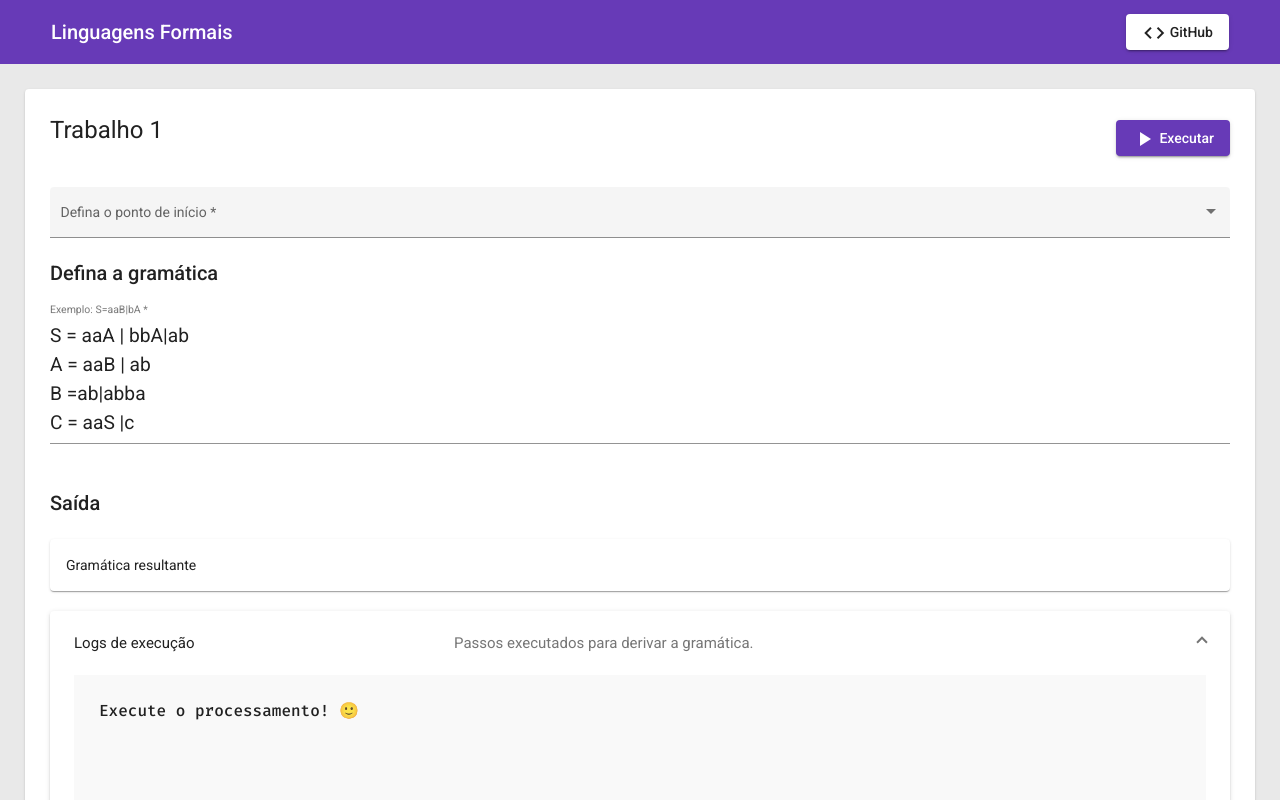
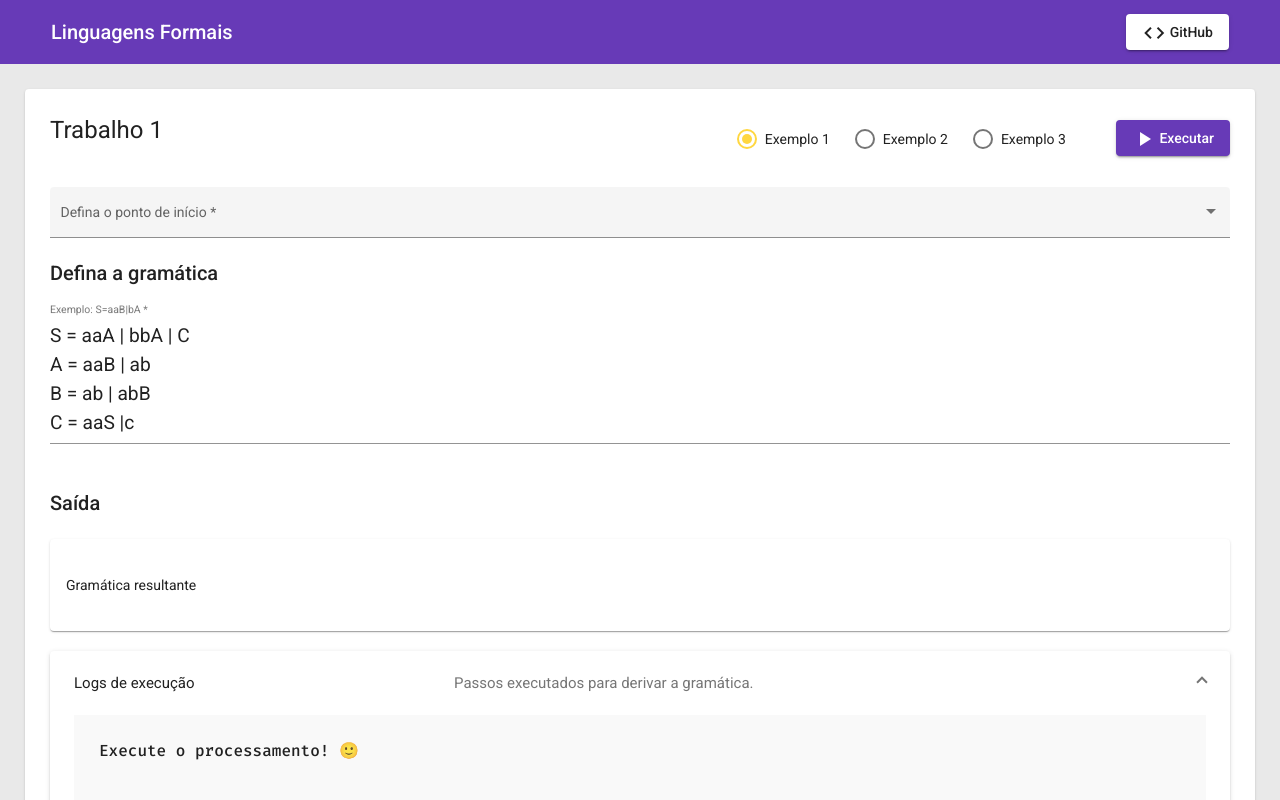
Before and after one commit to tiagoboeing/linguagens-formais, an Angular app: page /#/ in a window 1280 px wide. Shown: the top 800 px of the page. Built offline with nearby package versions, Linux system fonts and the light colour scheme.

Commit message:
3 Examples

```diff
--- a/src/app/app.module.ts
+++ b/src/app/app.module.ts
@@ -8,12 +8,13 @@ import { BrowserAnimationsModule } from '@angular/platform-browser/animations';
 import { AppRoutingModule } from './app-routing.module';
 import { AppComponent } from './app.component';
 import { Test1Component } from './test1/test1.component';
-import { ReactiveFormsModule } from '@angular/forms';
+import { FormsModule, ReactiveFormsModule } from '@angular/forms';
 import { MatSelectModule } from '@angular/material/select';
 import { MatSnackBarModule } from '@angular/material/snack-bar';
 import { MatCardModule } from '@angular/material/card';
 import { MatGridListModule } from '@angular/material/grid-list';
 import { MatExpansionModule } from '@angular/material/expansion';
+import { MatRadioModule } from '@angular/material/radio';
 
 @NgModule({
   declarations: [AppComponent, Test1Component],
@@ -27,9 +28,11 @@ import { MatExpansionModule } from '@angular/material/expansion';
     MatExpansionModule,
     MatGridListModule,
     MatIconModule,
+    MatRadioModule,
     MatSelectModule,
     MatSnackBarModule,
     MatToolbarModule,
+    FormsModule,
     ReactiveFormsModule,
   ],
   providers: [],
--- /dev/null
+++ b/src/app/test1/gramatics.ts
@@ -0,0 +1,13 @@
+export const example1 = `S = aaA | bbA | C
+A = aaB | ab
+B = ab | abB
+C = aaS |c`;
+
+export const example2 = `S = ABC
+C = aB | c
+B = b | bA
+A = a`;
+
+export const example3 = `S = ASBB | BSAA | abcA
+A = bb | baB
+B = aA | abB`;
--- a/src/app/test1/test1.component.html
+++ b/src/app/test1/test1.component.html
@@ -1,9 +1,22 @@
 <header>
   <h1>Trabalho 1</h1>
-  <button mat-raised-button color="primary" (click)="execute()">
-    <mat-icon>play_arrow</mat-icon>
-    Executar
-  </button>
+
+  <div>
+    <mat-radio-group
+      aria-label="Select an option"
+      style="margin-right: 25px"
+      (change)="exampleChanges($event)"
+    >
+      <mat-radio-button value="example1" checked>Exemplo 1</mat-radio-button>
+      <mat-radio-button value="example2">Exemplo 2</mat-radio-button>
+      <mat-radio-button value="example3">Exemplo 3</mat-radio-button>
+    </mat-radio-group>
+
+    <button mat-raised-button color="primary" (click)="execute()">
+      <mat-icon>play_arrow</mat-icon>
+      Executar
+    </button>
+  </div>
 </header>
 
 <section id="gramatic" [formGroup]="form">
@@ -57,7 +70,7 @@
               Processamento finalizado em
               {{ getExecutionDuration() }} milisegundos
               <span *ngIf="stats.steps; let steps">
-                em {{ steps }} iterações
+                em {{ steps }} iterações na pilha
               </span>
             </b>
           </div>
@@ -99,7 +112,7 @@
           <div>
             Tempo de execução: {{ getExecutionDuration() }} milisegundos
           </div>
-          <div>{{ stats?.steps }} passos executados</div>
+          <div>{{ stats?.steps }} iterações realizadas na pilha</div>
         </div>
       </mat-expansion-panel>
     </mat-accordion>
--- a/src/app/test1/test1.component.scss
+++ b/src/app/test1/test1.component.scss
@@ -10,6 +10,15 @@ header {
   flex-direction: row;
   align-items: center;
   justify-content: space-between;
+
+  div {
+    display: flex;
+    align-items: center;
+  }
+
+  mat-radio-button {
+    margin-right: 25px;
+  }
 }
 
 .row {
@@ -27,9 +36,10 @@ header {
 
 #output {
   margin-top: 25px;
+  word-break: break-all;
+  line-height: 60px;
 
   .result {
-    margin: 35px 0;
     font-size: 40px;
   }
 
--- a/src/app/test1/test1.component.ts
+++ b/src/app/test1/test1.component.ts
@@ -6,7 +6,9 @@ import {
   FormGroup,
   Validators,
 } from '@angular/forms';
+import { MatRadioChange } from '@angular/material/radio';
 import { MatSnackBar } from '@angular/material/snack-bar';
+import { example1, example2, example3 } from './gramatics';
 
 const LIMIT_ITERATIONS = 2000;
 
@@ -30,6 +32,7 @@ export class Test1Component implements OnInit {
   private internalStack: string[] = [];
   private tokens: ListTokens;
 
+  iteration = 0;
   gramatic: string;
   form: FormGroup;
   callStack: {
@@ -42,17 +45,11 @@ export class Test1Component implements OnInit {
   result: string[];
   stats: { startDate?: Date; endDate?: Date; steps?: number };
 
-  // TODO: remover isso
-  defaultValue = `S = aaA | bbA|ab
-A = aaB | ab
-B =ab|abba
-C = aaS |c`;
-
   constructor(private fb: FormBuilder, private toastr: MatSnackBar) {
     this.form = this.fb.group({
       startsWith: this.fb.control('', [Validators.required]),
       gramatic: this.fb.control(
-        this.defaultValue,
+        example1,
         [Validators.required],
         [this.verifyGramatic()]
       ),
@@ -60,6 +57,15 @@ C = aaS |c`;
   }
 
   ngOnInit(): void {}
+
+  exampleChanges({ value }: MatRadioChange) {
+    const exampleSelected = {
+      example1,
+      example2,
+      example3,
+    }[value];
+    this.form.get('gramatic').setValue(exampleSelected);
+  }
 
   listTokens(): string[] {
     return Object.keys(this.tokens);
@@ -114,9 +120,8 @@ C = aaS |c`;
   }
 
   executeInternalStack() {
-    let iteration = 0;
     while (this.internalStack.length !== 0) {
-      if (iteration < LIMIT_ITERATIONS) {
+      if (this.iteration < LIMIT_ITERATIONS) {
         const token = this.internalStack[0];
 
         if (token && token === token.toLocaleLowerCase()) {
@@ -151,13 +156,13 @@ C = aaS |c`;
         console.error(`Iterations limit of ${LIMIT_ITERATIONS} exceeded!`);
       }
 
-      iteration++;
+      this.iteration++;
     }
 
     this.stats = {
       ...this.stats,
       endDate: new Date(),
-      steps: iteration,
+      steps: this.iteration,
     };
   }
 
@@ -250,6 +255,7 @@ C = aaS |c`;
   }
 
   clearStates(): void {
+    this.iteration = 0;
     this.logs = logsInitialState;
     this.stats = {};
     this.internalStack = [];
```
